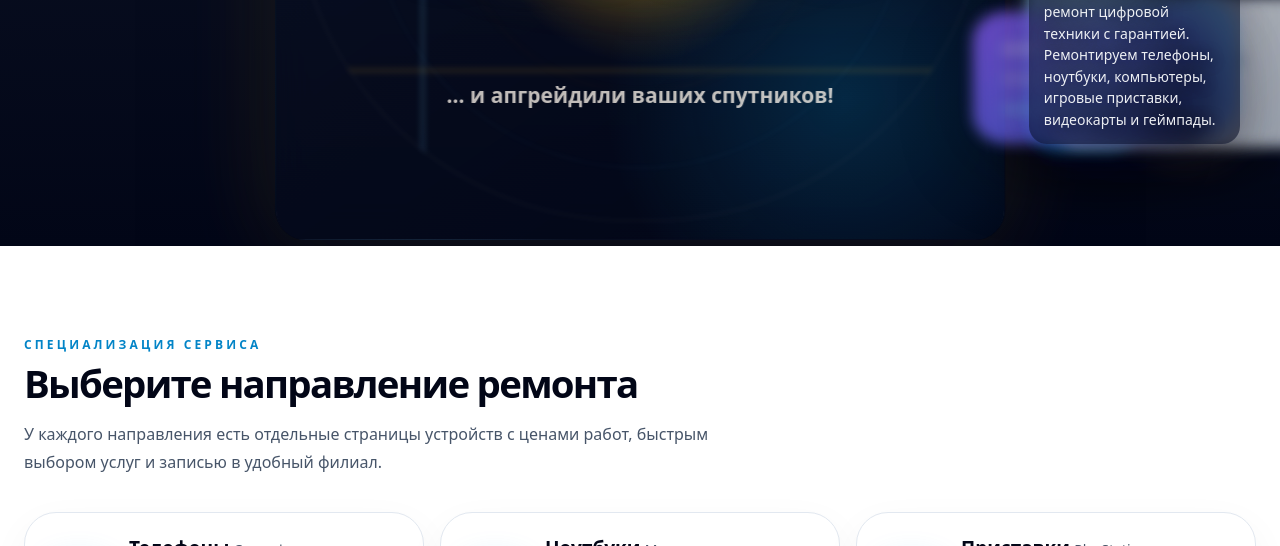
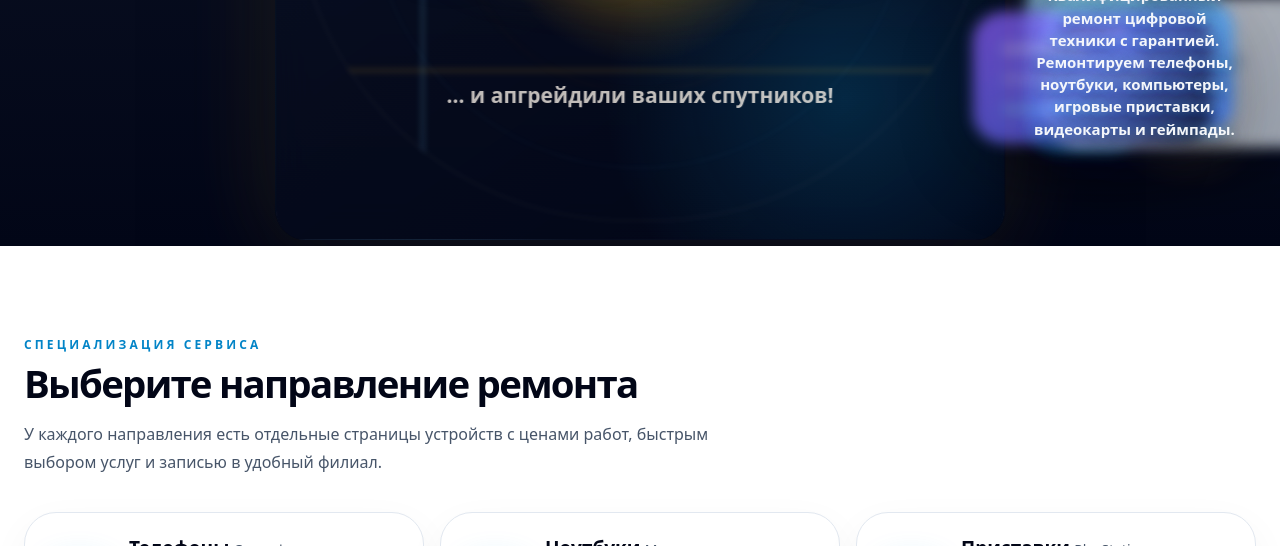
Before and after one commit to Gordey-ap01/10105, a plain HTML site: page index.html in a window 1280 px wide. Shown: the part 554-1100 px from the top of the page. Drawn offline with Linux system fonts and the light colour scheme.

Commit message:
Center glowing hero story text

```diff
--- a/styles.css
+++ b/styles.css
@@ -2993,18 +2993,22 @@ body {
 .hero-story__text {
   position: absolute;
   z-index: 5;
-  inset: 16px 16px auto;
+  top: 50%;
+  left: 50%;
+  width: min(88%, 252px);
   margin: 0;
-  border-radius: 18px;
-  padding: 14px 15px;
-  background: rgba(2, 6, 23, 0.58);
-  color: rgba(248, 250, 252, 0.95);
-  font-size: 14px;
-  line-height: 1.54;
-  text-wrap: pretty;
-  text-shadow: 0 2px 14px rgba(2, 6, 23, 0.9);
-  backdrop-filter: blur(18px);
-  box-shadow: 0 18px 44px rgba(2, 6, 23, 0.24);
+  padding: 0;
+  color: rgba(248, 250, 252, 0.98);
+  font-size: clamp(15px, 1.08vw, 17px);
+  font-weight: 750;
+  line-height: 1.48;
+  text-align: center;
+  text-wrap: balance;
+  transform: translate(-50%, -50%);
+  text-shadow:
+    0 0 12px rgba(125, 211, 252, 0.48),
+    0 0 28px rgba(14, 165, 233, 0.3),
+    0 3px 18px rgba(2, 6, 23, 0.95);
 }
 
 .home-page .hero-story .hero-visual {
@@ -3108,6 +3112,7 @@ body {
   }
 
   .hero-story__text {
+    width: min(88%, 252px);
     font-size: 14px;
   }
 
@@ -3117,7 +3122,4 @@ body {
     height: 188px;
   }
 
-  .hero-story__text {
-    inset: 18px 18px auto;
-  }
-}
+}
--- a/tools/verify-browser.mjs
+++ b/tools/verify-browser.mjs
@@ -103,6 +103,12 @@ try {
   await expect(cdp, "home dark hero", "getComputedStyle(document.querySelector('.hero')).backgroundColor === 'rgb(2, 6, 23)'");
   await expect(cdp, "10105 hero buttons stacked", "document.querySelector('.hero__actions .btn-ghost').getBoundingClientRect().top > document.querySelector('.hero__actions .btn-primary').getBoundingClientRect().bottom");
   await expect(cdp, "10105 description layered on animation", "document.querySelector('.hero__lead') === null && document.querySelector('.hero-story .hero-visual .hero-story__text') !== null");
+  await expect(
+    cdp,
+    "10105 story text centered and unframed",
+    "(() => { const visual = document.querySelector('.hero-story .hero-visual').getBoundingClientRect(); const textNode = document.querySelector('.hero-story__text'); const text = textNode.getBoundingClientRect(); const style = getComputedStyle(textNode); const dx = Math.abs((text.left + text.width / 2) - (visual.left + visual.width / 2)); const dy = Math.abs((text.top + text.height / 2) - (visual.top + visual.height / 2)); return dx < 12 && dy < 12 && style.backgroundColor === 'rgba(0, 0, 0, 0)' && style.boxShadow === 'none'; })()"
+  );
+  await expect(cdp, "10105 story text glows", "getComputedStyle(document.querySelector('.hero-story__text')).textShadow.includes('rgb')");
   await expect(cdp, "revival counter present", "document.querySelector('[data-revival-counter]') !== null");
   await expect(cdp, "revival counter copy", "document.querySelector('.revival-counter')?.textContent.includes('Вернули к жизни') && document.querySelector('.revival-counter__bottom')?.textContent.includes('апгрейдили ваших спутников')");
   await expect(cdp, "10105 counter enlarged", "document.querySelector('.revival-counter__number').getBoundingClientRect().height >= 72");
```
